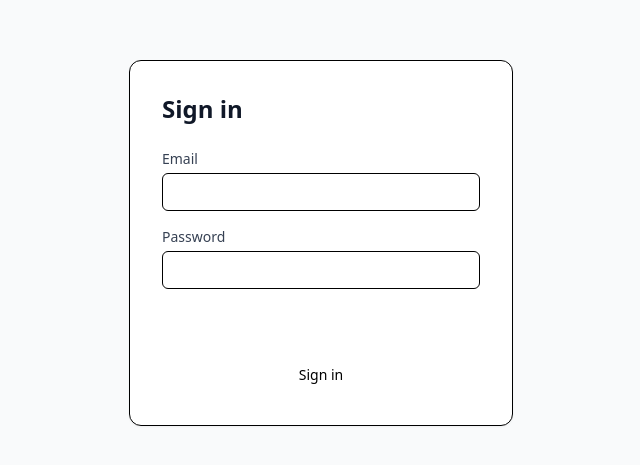
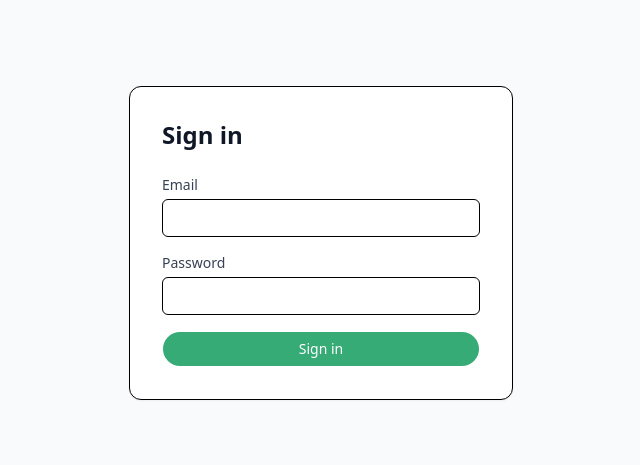
Before and after one commit to noumanase/project, a React (Vite) app: page /login in a window 1280 px wide. Shown: the part 157-622 px from the top of the page, without its empty margins (319-959 px from the left). Built offline with nearby package versions, Linux system fonts and the light colour scheme.

Commit message:
tailwind css updated to latest v4

```diff
--- a/package.json
+++ b/package.json
@@ -51,9 +51,9 @@
     "eslint-plugin-react-hooks": "^5.2.0",
     "eslint-plugin-react-refresh": "^0.4.19",
     "jiti": "^2.6.1",
-    "postcss": "^8.5.3",
+    "postcss": "^8.5.14",
     "rolldown": "^1.0.0-rc.5",
-    "tailwindcss": "^4.2.4",
+    "tailwindcss": "^4.3.0",
     "typescript": "^5.8.3",
     "typescript-eslint": "^8.30.1",
     "vite": "^8.0.9"
--- a/src/features/auth/components/LoginForm.tsx
+++ b/src/features/auth/components/LoginForm.tsx
@@ -59,18 +59,6 @@
         </p>
       )}
 
-      <button
-        type="submit"
-        disabled={isPending}
-        className={cn(
-          "rounded-md bg-brand-500 px-4 py-2 text-sm font-semibold text-white",
-          "hover:bg-brand-600 focus:ring-2 focus:ring-brand-500 focus:ring-offset-2",
-          "disabled:opacity-60 disabled:cursor-not-allowed",
-          "transition-colors",
-        )}
-      >
-        {isPending ? "Signing in…" : "Sign in"}
-      </button>
       <Button variant={"default"} type="submit" disabled={isPending}>
         {isPending ? "Signing in…" : "Sign in"}
       </Button>
--- a/src/index.css
+++ b/src/index.css
@@ -1,4 +1,38 @@
 @import "tailwindcss";
+
+@theme {
+  --color-background: var(--background);
+  --color-foreground: var(--foreground);
+  --color-card: var(--card);
+  --color-card-foreground: var(--card-foreground);
+  --color-popover: var(--popover);
+  --color-popover-foreground: var(--popover-foreground);
+  --color-primary: var(--primary);
+  --color-primary-foreground: var(--primary-foreground);
+  --color-secondary: var(--secondary);
+  --color-secondary-foreground: var(--secondary-foreground);
+  --color-muted: var(--muted);
+  --color-muted-foreground: var(--muted-foreground);
+  --color-accent: var(--accent);
+  --color-accent-foreground: var(--accent-foreground);
+  --color-destructive: var(--destructive);
+  --color-border: var(--border);
+  --color-input: var(--input);
+  --color-ring: var(--ring);
+  --color-chart-1: var(--chart-1);
+  --color-chart-2: var(--chart-2);
+  --color-chart-3: var(--chart-3);
+  --color-chart-4: var(--chart-4);
+  --color-chart-5: var(--chart-5);
+  --color-sidebar: var(--sidebar);
+  --color-sidebar-foreground: var(--sidebar-foreground);
+  --color-sidebar-primary: var(--sidebar-primary);
+  --color-sidebar-primary-foreground: var(--sidebar-primary-foreground);
+  --color-sidebar-accent: var(--sidebar-accent);
+  --color-sidebar-accent-foreground: var(--sidebar-accent-foreground);
+  --color-sidebar-border: var(--sidebar-border);
+  --color-sidebar-ring: var(--sidebar-ring);
+}
 
 /* ─────────────────────────────────────────────────────────────────────────────
    Design tokens — define your brand colours here as CSS variables.
@@ -106,7 +140,8 @@
     --shadow-xs: 0 1px 3px 0px hsl(0 0% 0% / 0.05);
     --shadow-sm:
       0 1px 3px 0px hsl(0 0% 0% / 0.1), 0 1px 2px -1px hsl(0 0% 0% / 0.1);
-  --shadow: 0 1px 3px 0px hsl(0 0% 0% / 0.1), 0 1px 2px -1px hsl(0 0% 0% / 0.1);
+    --shadow:
+      0 1px 3px 0px hsl(0 0% 0% / 0.1), 0 1px 2px -1px hsl(0 0% 0% / 0.1);
     --shadow-md:
       0 1px 3px 0px hsl(0 0% 0% / 0.1), 0 2px 4px -1px hsl(0 0% 0% / 0.1);
     --shadow-lg:
@@ -118,13 +153,21 @@
 }
 
 /* Base reset */
-*, *::before, *::after {
+*,
+*::before,
+*::after {
   box-sizing: border-box;
 }
 
-html, body, #root {
+html,
+body,
+#root {
   height: 100%;
   margin: 0;
-  font-family: ui-sans-serif, system-ui, -apple-system, sans-serif;
+  font-family:
+    ui-sans-serif,
+    system-ui,
+    -apple-system,
+    sans-serif;
   -webkit-font-smoothing: antialiased;
 }
--- a/src/shared/components/ui/button.tsx
+++ b/src/shared/components/ui/button.tsx
@@ -4,7 +4,7 @@
 import { cn } from "@shared/lib";
 
 const buttonVariants = cva(
-  "group/button inline-flex shrink-0 items-center justify-center rounded-4xl border border-transparent bg-clip-padding text-sm font-medium whitespace-nowrap transition-all outline-none select-none focus-visible:border-ring focus-visible:ring-[3px] focus-visible:ring-ring/50 active:not-aria-[haspopup]:translate-y-px disabled:pointer-events-none disabled:opacity-50 aria-invalid:border-destructive aria-invalid:ring-[3px] aria-invalid:ring-destructive/20 dark:aria-invalid:border-destructive/50 dark:aria-invalid:ring-destructive/40 [&_svg]:pointer-events-none [&_svg]:shrink-0 [&_svg:not([class*='size-'])]:size-4",
+  "group/button inline-flex shrink-0 items-center justify-center rounded-4xl border border-transparent bg-clip-padding text-sm font-medium whitespace-nowrap transition-all outline-none select-none focus-visible:border-ring focus-visible:ring-[3px] focus-visible:ring-ring/50 active:not-aria-[haspopup]:translate-y-px disabled:pointer-events-none disabled:opacity-50 aria-invalid:border-destructive aria-invalid:ring-[3px] aria-invalid:ring-destructive/20 dark:aria-invalid:border-destructive/50 dark:aria-invalid:ring-destructive/40 [&_svg]:pointer-events-none [&_svg]:shrink-0 [&_svg:not([class*='size-'])]:size-4 cursor-pointer",
   {
     variants: {
       variant: {
--- a/tailwind.config.ts
+++ b/tailwind.config.ts
@@ -2,80 +2,5 @@
 
 export default {
   content: ["./index.html", "./src/**/*.{js,ts,jsx,tsx}"],
-  theme: {
-    extend: {
-      colors: {
-        background: "hsl(var(--background))",
-        foreground: "hsl(var(--foreground))",
-        card: {
-          DEFAULT: "hsl(var(--card))",
-          foreground: "hsl(var(--card-foreground))",
-        },
-        popover: {
-          DEFAULT: "hsl(var(--popover))",
-          foreground: "hsl(var(--popover-foreground))",
-        },
-        primary: {
-          DEFAULT: "hsl(var(--primary))",
-          foreground: "hsl(var(--primary-foreground))",
-        },
-        secondary: {
-          DEFAULT: "hsl(var(--secondary))",
-          foreground: "hsl(var(--secondary-foreground))",
-        },
-        muted: {
-          DEFAULT: "hsl(var(--muted))",
-          foreground: "hsl(var(--muted-foreground))",
-        },
-        accent: {
-          DEFAULT: "hsl(var(--accent))",
-          foreground: "hsl(var(--accent-foreground))",
-        },
-        destructive: {
-          DEFAULT: "hsl(var(--destructive))",
-          foreground: "hsl(var(--destructive-foreground, 0 0% 100%))",
-        },
-        border: "hsl(var(--border))",
-        input: "hsl(var(--input))",
-        ring: "hsl(var(--ring))",
-        chart: {
-          1: "hsl(var(--chart-1))",
-          2: "hsl(var(--chart-2))",
-          3: "hsl(var(--chart-3))",
-          4: "hsl(var(--chart-4))",
-          5: "hsl(var(--chart-5))",
-        },
-        sidebar: {
-          DEFAULT: "hsl(var(--sidebar))",
-          foreground: "hsl(var(--sidebar-foreground))",
-          primary: "hsl(var(--sidebar-primary))",
-          "primary-foreground": "hsl(var(--sidebar-primary-foreground))",
-          accent: "hsl(var(--sidebar-accent))",
-          "accent-foreground": "hsl(var(--sidebar-accent-foreground))",
-          border: "hsl(var(--sidebar-border))",
-          ring: "hsl(var(--sidebar-ring))",
-        },
-      },
-      borderRadius: {
-        lg: "var(--radius)",
-        md: "calc(var(--radius) - 2px)",
-        sm: "calc(var(--radius) - 4px)",
-      },
-      boxShadow: {
-        "2xs": "var(--shadow-2xs)",
-        xs: "var(--shadow-xs)",
-        sm: "var(--shadow-sm)",
-        md: "var(--shadow-md)",
-        lg: "var(--shadow-lg)",
-        xl: "var(--shadow-xl)",
-        "2xl": "var(--shadow-2xl)",
-      },
-      fontFamily: {
-        sans: "var(--font-sans)",
-        serif: "var(--font-serif)",
-        mono: "var(--font-mono)",
-      },
-    },
-  },
   plugins: [],
 } satisfies Config;
```
Also changed, not shown: 1 other file (tests, documents, lock files or other folders). Lines whose indentation alone changed are shown as unchanged.
